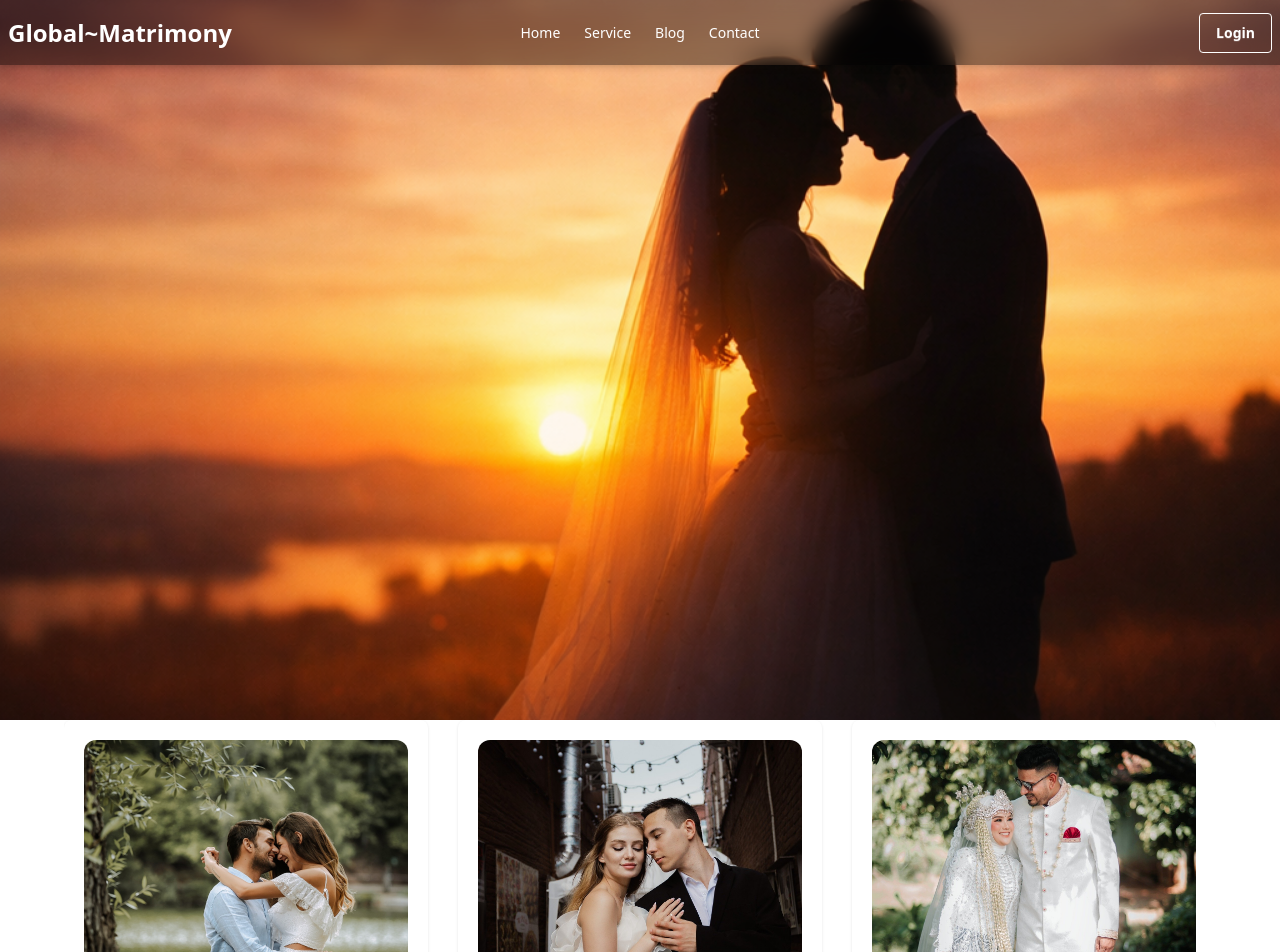
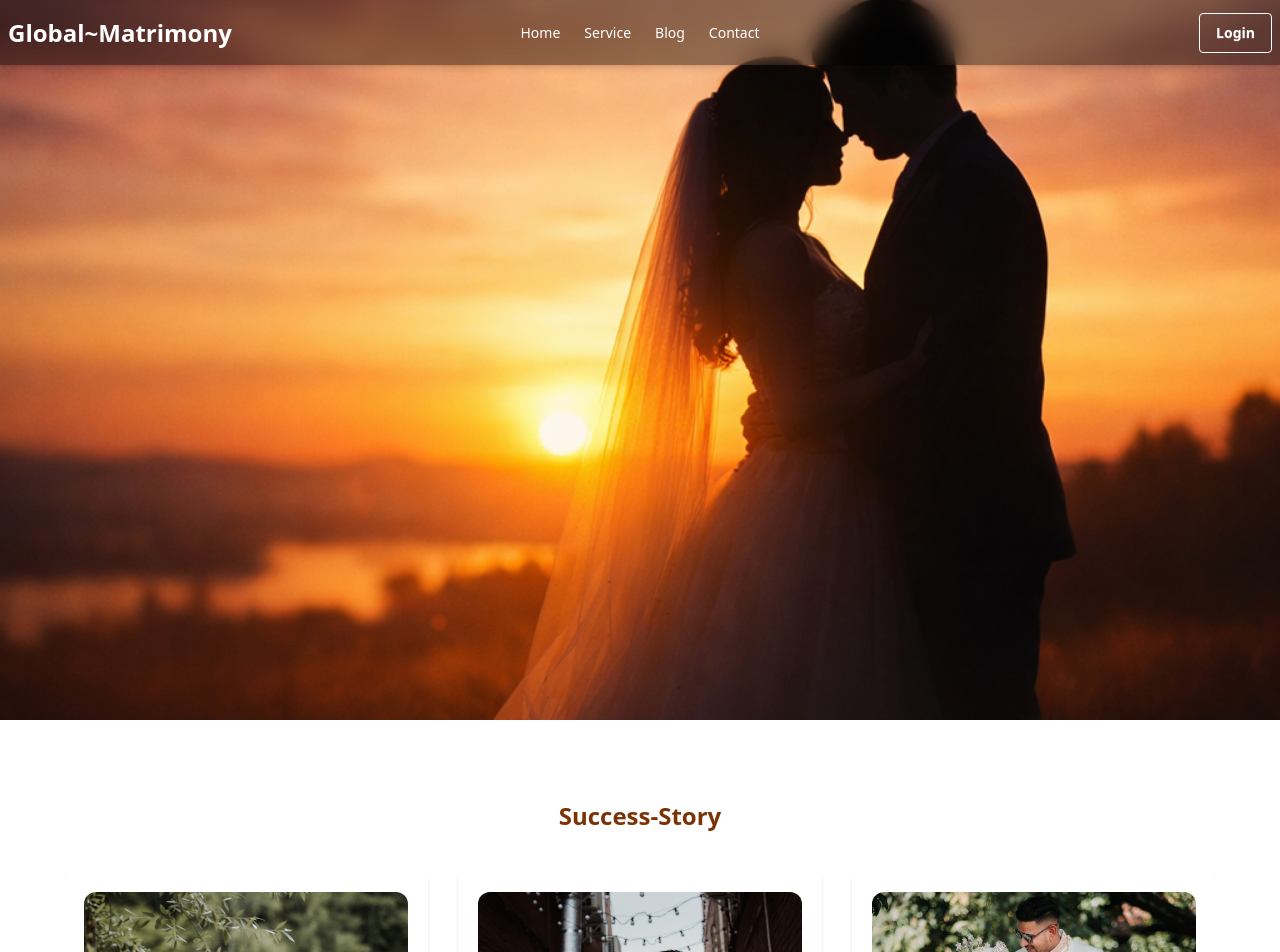
Before and after one commit to MH-liton-360/matrimony, a React (Vite) app: page /home in a window 1280 px wide. Shown: the top 952 px of the page. Built offline with nearby package versions, Linux system fonts and the light colour scheme.

Commit message:
Section heading Done

```diff
--- a/src/Components/SectionTitle/SectionTitle.jsx
+++ b/src/Components/SectionTitle/SectionTitle.jsx
@@ -1,8 +1,8 @@
 
-const SectionTitle = ({ heading }) => {
+const SectionTitle = ({ heading }) => {   //Here heading is props;
     return (
-        <div>
-            <p>{heading}</p>
+        <div className="p-10">
+            <p className="text-2xl font-semibold text-amber-900 text-center pt-10">{heading}</p>
         </div>
     );
 };
--- a/src/Components/Success_Story.jsx
+++ b/src/Components/Success_Story.jsx
@@ -18,6 +18,7 @@ import slide04 from '../assets/Success-story-image/01 (4).jpg';
 import slide05 from '../assets/Success-story-image/01 (5).jpg';
 import slide06 from '../assets/Success-story-image/01 (6).jpg';
 import slide07 from '../assets/Success-story-image/01 (7).jpg';
+import SectionTitle from './SectionTitle/SectionTitle';
 
 const Success_Story = () => {
 
@@ -35,6 +36,13 @@ const Success_Story = () => {
 
     return (
         <div id='success_story' className="">
+
+
+            <SectionTitle
+                heading={"Success-Story"}
+            ></SectionTitle>
+
+
             <Swiper
                 slidesPerView={3}
                 spaceBetween={30}
```
